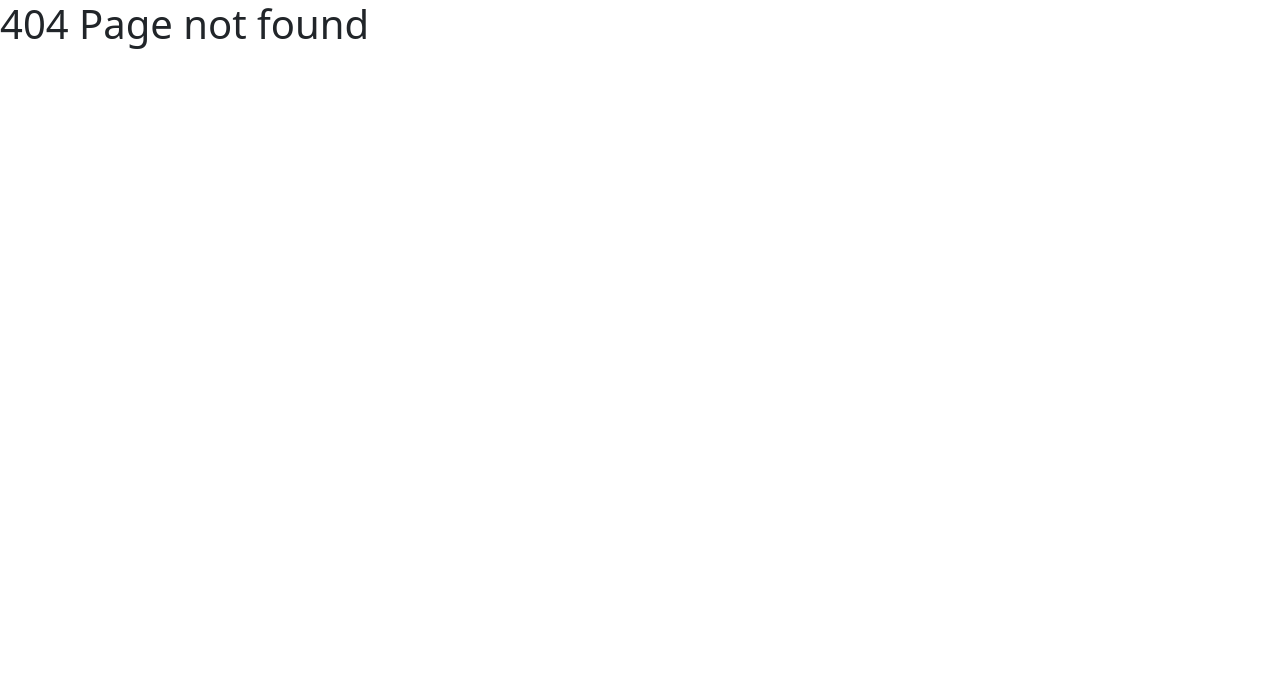
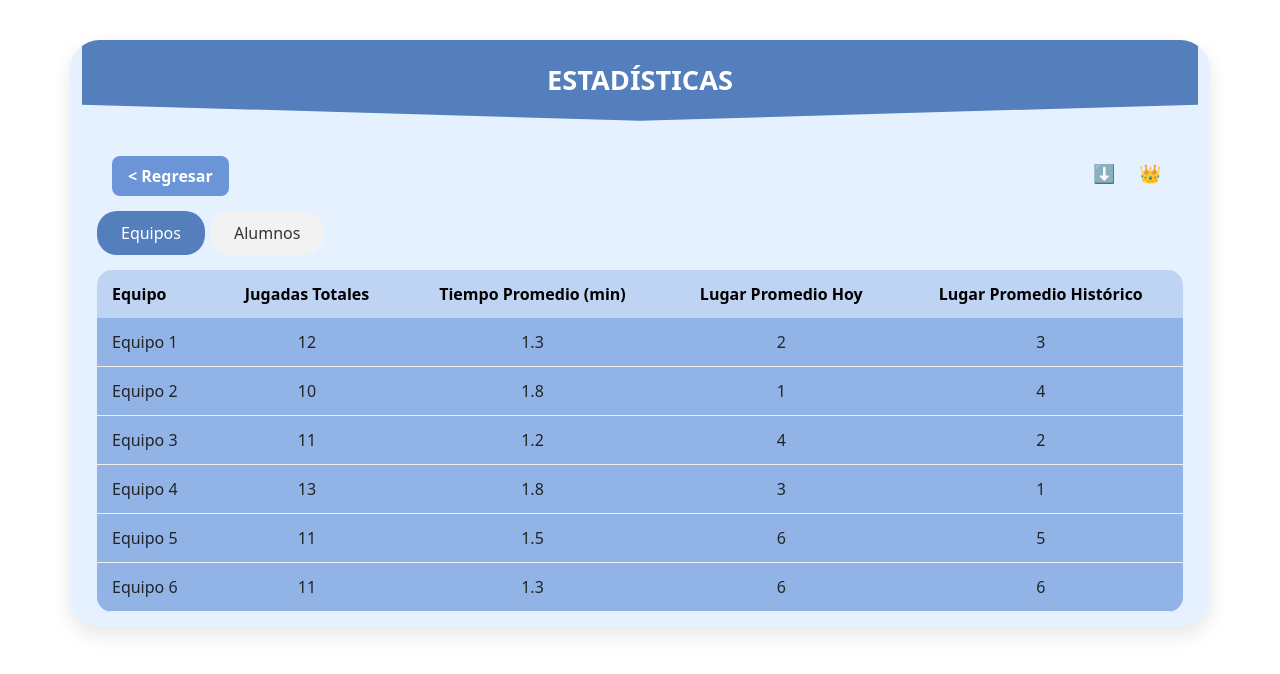
Before and after one commit to KimberlyMarquez/motionlab-frontend, a React (Vite) app in the folder motionlab-frontend/: page /estadisticas in a window 1280 px wide. Before the commit this address had no page. Shown: the top 674 px of the page. Built offline with nearby package versions, Linux system fonts and the light colour scheme.

Commit message:
Base de componente estadisticas agregado (sin terminar)

```diff
--- a/motionlab-frontend/package.json
+++ b/motionlab-frontend/package.json
@@ -12,7 +12,6 @@
   "dependencies": {
     "@heroicons/react": "^2.2.0",
     "@types/react-router": "^5.1.20",
-    "@types/react-router-dom": "^5.3.3",
     "axios": "^1.8.4",
     "bootstrap": "^5.3.5",
     "react": "^19.0.0",
@@ -24,6 +23,7 @@
     "@eslint/js": "^9.22.0",
     "@types/react": "^19.0.10",
     "@types/react-dom": "^19.0.4",
+    "@types/react-router-dom": "^5.3.3",
     "@vitejs/plugin-react": "^4.3.4",
     "eslint": "^9.22.0",
     "eslint-plugin-react-hooks": "^5.2.0",
--- /dev/null
+++ b/motionlab-frontend/src/components/estadisticas.css
@@ -0,0 +1,149 @@
+
+body {
+    background-color: #eef5fc;
+  }
+
+  .container {
+    max-width: 1000px;
+    background-color: #e6f1ff;
+    border-radius: 30px;
+    box-shadow: 0 8px 20px rgba(0, 0, 0, 0.1);
+    padding: 0;
+    margin: 40px auto;
+    overflow: hidden;
+  }
+
+  .header {
+    background-color: #547EBC;
+    color: white;
+    text-align: center;
+    padding: 20px 0;
+    font-weight: bold;
+    font-size: 1.7rem;
+    margin-bottom: 20px;
+    clip-path: polygon(0 0, 100% 0, 100% 80%, 50% 100%, 0 80%);
+  }
+
+
+  .btn-return {
+    background-color: #6B95D6;
+    color: white;
+    border: none;
+    border-radius: 8px;
+    padding: 8px 16px;
+    font-weight: bold;
+    margin: 15px 0 0 15px;
+  }
+
+  .actions-container {
+    display: flex;
+    justify-content: space-between;
+    padding: 0 15px;
+    margin-bottom: 15px;
+  }
+
+  .icon-buttons {
+    display: flex;
+    gap: 10px;
+    margin: 15px 15px 0 0;
+  }
+
+  .icon-btn {
+    background-color: rgba(255, 255, 255, 0);
+    border: 1px solid #5b7cb400;
+    color: #5b7cb4;
+    border-radius: 5px;
+    width: 36px;
+    height: 36px;
+    display: flex;
+    align-items: center;
+    justify-content: center;
+    font-size: 18px;
+  }
+
+  .tabs-container {
+    padding: 0 15px;
+    margin-bottom: 15px;
+  }
+
+  .tab-btn {
+    border: none;
+    border-radius: 20px;
+    padding: 10px 24px;
+    margin-right: 5px;
+    font-weight: 500;
+    cursor: pointer;
+    background-color: #f2f2f2;
+    color: #333;
+    transition: background-color 0.2s, color 0.2s;
+  }
+
+  .tab-equipos {
+    background-color: #547EBC;
+    color: white;
+  }
+
+  .tab-alumnos {
+    background-color: #70C2AD;
+    color: white;
+  }
+
+
+  .table-container {
+    padding: 0 15px 15px 15px;
+  }
+
+  .stats-table {
+    width: 100%;
+    border-collapse: separate;
+    border-spacing: 0;
+    border-radius: 15px;
+    overflow: hidden;
+  }
+
+  .stats-table thead tr {
+    background-color: #BFD3F3;
+    color: black;
+    font-weight: normal;
+    border-bottom: 1px solid #eee;
+  }
+
+  .stats-table th {
+    padding: 12px 15px;
+    text-align: center;
+    font-weight: bold;
+  }
+
+  .stats-table th:first-child {
+    text-align: left;
+  }
+
+  .stats-table tbody tr {
+    background-color: #92B3E6;
+  }
+
+  .stats-table tbody tr:nth-child(odd) {
+    background-color: #92B3E6;
+  }
+
+  .stats-table td {
+    padding: 12px 15px;
+    text-align: center;
+    border-bottom: 1px solid #eee;
+  }
+
+  .stats-table td:first-child {
+    text-align: left;
+  }
+
+  .table-alumnos thead tr {
+    background-color: #95CDBD;
+  }
+
+  .table-alumnos tbody tr {
+    background-color: #6DAB9B;
+  }
+
+  .table-alumnos tbody tr:nth-child(odd) {
+    background-color: #6DAB9B;
+  }
--- /dev/null
+++ b/motionlab-frontend/src/components/estadisticas.tsx
@@ -0,0 +1,136 @@
+import React, { useState } from 'react';
+import './estadisticas.css';
+
+// Tipos de datos
+interface TeamData {
+  team: string;
+  totalPlays: number;
+  avgTime: number;
+  avgPlaceToday: number;
+  avgPlaceHistoric: number;
+}
+
+interface StudentData {
+  student: string;
+  team: string;
+  totalPlays: number;
+  avgTime: number;
+  avgPlaceToday: number;
+  avgPlaceHistoric: number;
+}
+
+// Datos de equipos
+const teamData: TeamData[] = [
+  { team: 'Equipo 1', totalPlays: 12, avgTime: 1.3, avgPlaceToday: 2, avgPlaceHistoric: 3 },
+  { team: 'Equipo 2', totalPlays: 10, avgTime: 1.8, avgPlaceToday: 1, avgPlaceHistoric: 4 },
+  { team: 'Equipo 3', totalPlays: 11, avgTime: 1.2, avgPlaceToday: 4, avgPlaceHistoric: 2 },
+  { team: 'Equipo 4', totalPlays: 13, avgTime: 1.8, avgPlaceToday: 3, avgPlaceHistoric: 1 },
+  { team: 'Equipo 5', totalPlays: 11, avgTime: 1.5, avgPlaceToday: 6, avgPlaceHistoric: 5 },
+  { team: 'Equipo 6', totalPlays: 11, avgTime: 1.3, avgPlaceToday: 6, avgPlaceHistoric: 6 },
+];
+
+// Datos de alumnos
+const studentData: StudentData[] = [
+  { student: 'AXXXX', team: '1', totalPlays: 4, avgTime: 1.8, avgPlaceToday: 2, avgPlaceHistoric: 2 },
+  { student: 'AXXXX', team: '4', totalPlays: 1, avgTime: 1.9, avgPlaceToday: 3, avgPlaceHistoric: 1 },
+  { student: 'AXXXX', team: '2', totalPlays: 4, avgTime: 1.2, avgPlaceToday: 1, avgPlaceHistoric: 3 },
+  { student: 'AXXXX', team: '2', totalPlays: 4, avgTime: 1.5, avgPlaceToday: 2, avgPlaceHistoric: 2 },
+  { student: 'AXXXX', team: '3', totalPlays: 4, avgTime: 0.9, avgPlaceToday: 4, avgPlaceHistoric: 1 },
+];
+
+const Statistics: React.FC = () => {
+  const [activeTab, setActiveTab] = useState<'equipos' | 'alumnos'>('equipos');
+
+  return (
+    <div className="container">
+      <div className="header">ESTADÍSTICAS</div>
+
+      <div className="actions-container">
+        <button className="btn-return">&lt; Regresar</button>
+        <div className="icon-buttons">
+          <button className="icon-btn">⬇️</button>
+          <button className="icon-btn">👑</button>
+        </div>
+      </div>
+
+      <div className="tabs-container">
+        <button
+          className={`tab-btn ${activeTab === 'equipos' ? 'tab-equipos' : ''}`}
+          onClick={() => setActiveTab('equipos')}
+        >
+          Equipos
+        </button>
+        <button
+          className={`tab-btn ${activeTab === 'alumnos' ? 'tab-alumnos' : ''}`}
+          onClick={() => setActiveTab('alumnos')}
+        >
+          Alumnos
+        </button>
+      </div>
+
+      <div className="table-container">
+        {activeTab === 'equipos' ? (
+          <TeamsTable data={teamData} />
+        ) : (
+          <StudentsTable data={studentData} />
+        )}
+      </div>
+    </div>
+  );
+};
+
+// Tabla de Equipos
+const TeamsTable: React.FC<{ data: TeamData[] }> = ({ data }) => (
+  <table className="stats-table">
+    <thead>
+      <tr>
+        <th>Equipo</th>
+        <th>Jugadas Totales</th>
+        <th>Tiempo Promedio (min)</th>
+        <th>Lugar Promedio Hoy</th>
+        <th>Lugar Promedio Histórico</th>
+      </tr>
+    </thead>
+    <tbody>
+      {data.map((row, index) => (
+        <tr key={index}>
+          <td>{row.team}</td>
+          <td>{row.totalPlays}</td>
+          <td>{row.avgTime}</td>
+          <td>{row.avgPlaceToday}</td>
+          <td>{row.avgPlaceHistoric}</td>
+        </tr>
+      ))}
+    </tbody>
+  </table>
+);
+
+// Tabla de Alumnos
+const StudentsTable: React.FC<{ data: StudentData[] }> = ({ data }) => (
+  <table className="stats-table table-alumnos">
+    <thead>
+      <tr>
+        <th>Alumno</th>
+        <th>Equipo</th>
+        <th>Jugadas Totales</th>
+        <th>Tiempo Promedio</th>
+        <th>Lugar Promedio Hoy</th>
+        <th>Lugar Promedio Histórico</th>
+      </tr>
+    </thead>
+    <tbody>
+      {data.map((row, index) => (
+        <tr key={index}>
+          <td>{row.student}</td>
+          <td>{row.team}</td>
+          <td>{row.totalPlays}</td>
+          <td>{row.avgTime}</td>
+          <td>{row.avgPlaceToday}</td>
+          <td>{row.avgPlaceHistoric}</td>
+        </tr>
+      ))}
+    </tbody>
+  </table>
+);
+
+export default Statistics;
--- a/motionlab-frontend/src/routes/Routes.tsx
+++ b/motionlab-frontend/src/routes/Routes.tsx
@@ -1,6 +1,7 @@
 import { createBrowserRouter } from "react-router-dom";
 import App from "../App";
 import ErrorPage from "../pages/ErrorPage";
+import Statistics from "../components/estadisticas";
 
 const router = createBrowserRouter([
     {
@@ -8,6 +9,11 @@ const router = createBrowserRouter([
         element: <App />,
         errorElement: <ErrorPage />,
     },
+    {
+        path: "/estadisticas",
+        element: <Statistics />,
+        errorElement: <ErrorPage />,
+    },
 
 ]);
 
```
Also changed, not shown: 1 other file (tests, documents, lock files or other folders).
